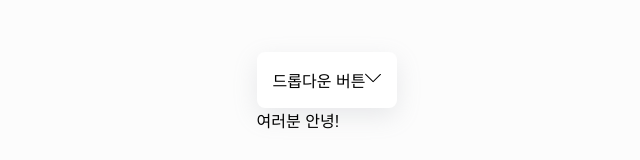
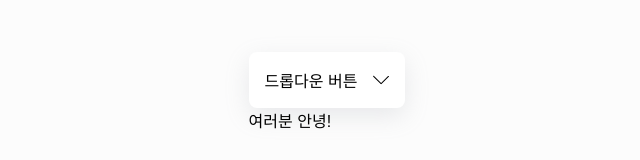
Before and after one commit to osparking/react-dropdown, a React (Vite) app: page / in a window 1280 px wide. Shown: the part 348-508 px from the top of the page, without its empty margins (313-953 px from the left). Built offline with nearby package versions, Linux system fonts and the light colour scheme.

Commit message:
toggle icon - down facing arrow

```diff
--- a/src/components/DropdownButton/DropdownButton.css
+++ b/src/components/DropdownButton/DropdownButton.css
@@ -8,3 +8,10 @@
   box-shadow: rgba(149, 157, 165, 0.2) 0px 8px 24px;
   cursor: pointer;
 }
+
+.toggle-icon {
+    display: flex;
+    align-items: center;
+    justify-content: center;
+    margin-left: 1rem;;
+}
```
